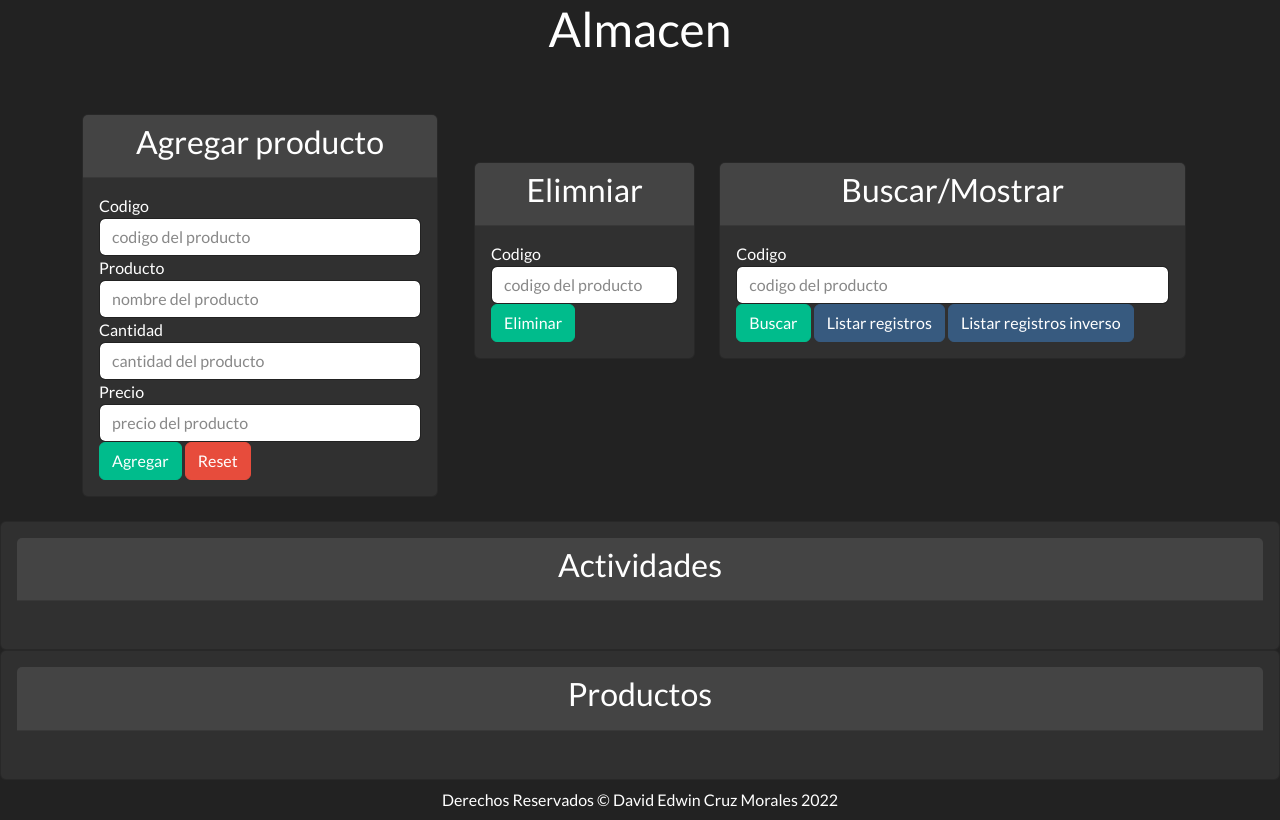
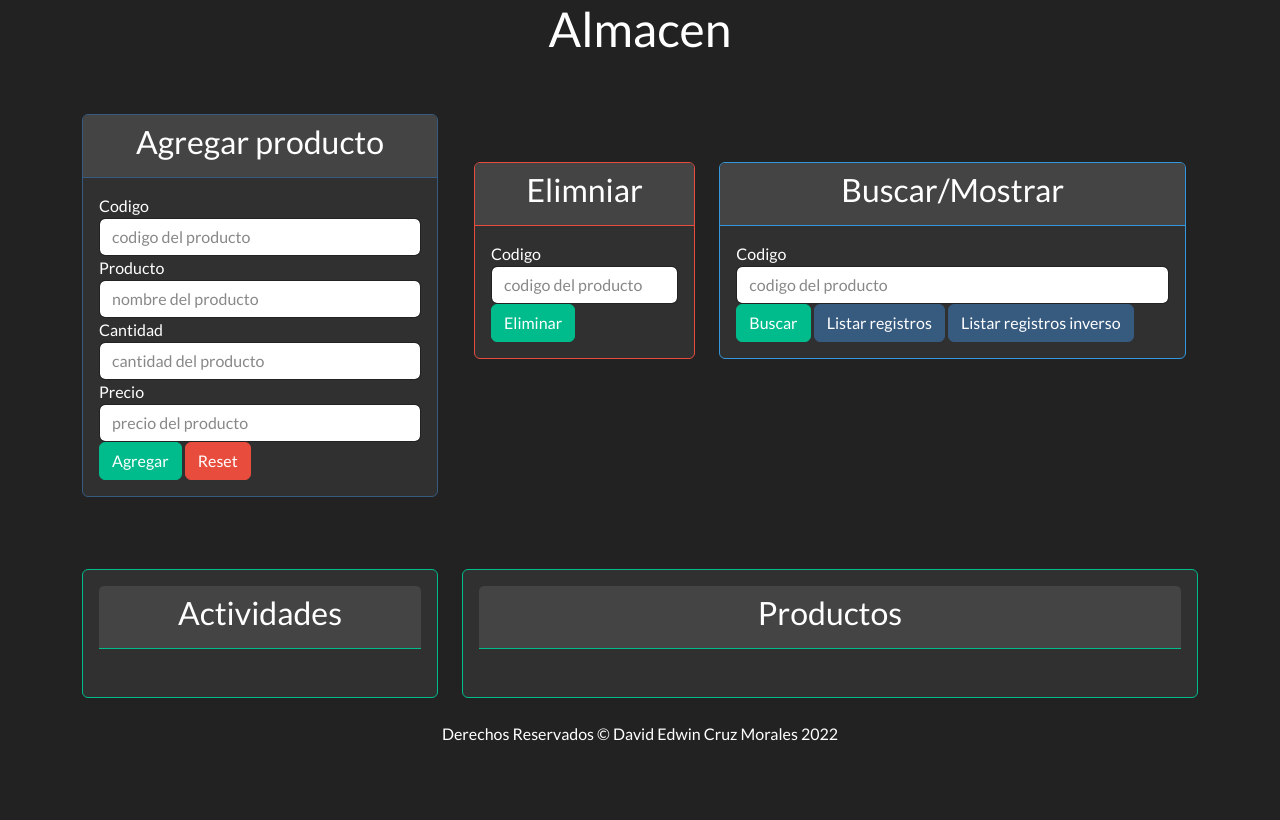
Before and after one commit to Dcruz05/Almacen_Ordenado, a plain HTML site: page index.html in a window 1280 px wide. Drawn offline with Linux system fonts and the light colour scheme.

Commit message:
Cambios en html

```diff
--- a/index.html
+++ b/index.html
@@ -1,4 +1,5 @@
 <!DOCTYPE html>
+
 <head>
     <meta charset="UTF-8">
     <meta name="viewport" content="width=device-width, initial-scale=1.0">
@@ -7,27 +8,34 @@
     <script src="./js/producto.js"></script>
     <script src="./js/almacen.js"></script>
 </head>
+
 <body>
-        <header class="header d-flex justify-content-center"><h1>Almacen</h1></header>
+    <header class="header d-flex justify-content-center">
+        <h1>Almacen</h1>
+    </header>
     <div class="container">
         <div class="row pt-5">
             <div class="col-md-4">
-                    <div class="card">
-                        <div class="card-header d-flex justify-content-center">
+                <div class="card border-primary">
+                    <div class="card-header d-flex justify-content-center border-primary">
                         <h3>Agregar producto</h3>
                     </div>
                     <form id="formularioProducto" class="card-body">
                         <div class="form-group">
-                                Codigo <input type="number" id="codigo" placeholder="codigo del producto" class="form-control">
+                            Codigo <input type="number" id="codigo" placeholder="codigo del producto"
+                                class="form-control">
                         </div>
                         <div class="form-group">
-                                Producto <input type="text" id="nombre" placeholder="nombre del producto" class="form-control">
+                            Producto <input type="text" id="nombre" placeholder="nombre del producto"
+                                class="form-control">
                         </div>
                         <div class="form-group">
-                                Cantidad <input type="number" id="cantidad" min="0" max="100" placeholder="cantidad del producto" class="form-control">
+                            Cantidad <input type="number" id="cantidad" min="0" max="100"
+                                placeholder="cantidad del producto" class="form-control">
                         </div>
                         <div class="form-group">
-                                Precio <input type="number" step="0.10" id="precio" placeholder="precio del producto" class="form-control">
+                            Precio <input type="number" step="0.10" id="precio" placeholder="precio del producto"
+                                class="form-control">
                         </div>
                         <input type="button" value="Agregar" id="btnAgregar" class="btn btn-success btn-block">
                         <input type="reset" class="btn btn-danger btn-block"></input>
@@ -38,30 +46,35 @@
                 <div class="container">
                     <div class="row pt-5">
                         <div class="col-md-4">
-                                <div class="card">
-                                    <div class="card-header d-flex justify-content-center">
+                            <div class="card border-danger">
+                                <div class="card-header d-flex justify-content-center border-danger">
                                     <h3>Elimniar</h3>
                                 </div>
                                 <form id="formularioProducto" class="card-body">
                                     <div class="form-group">
-                                            Codigo <input type="text" id="dltCodigo" placeholder="codigo del producto" class="form-control">
+                                        Codigo <input type="text" id="dltCodigo" placeholder="codigo del producto"
+                                            class="form-control">
                                     </div>
-                                        <input type="button" value="Eliminar" id="btneliminar" class="btn btn-success btn-block">
+                                    <input type="button" value="Eliminar" id="btneliminar"
+                                        class="btn btn-success btn-block">
                                 </form>
                             </div>
                         </div>
                         <div class="col-md-8">
-                                <div class="card">
-                                    <div class="card-header d-flex justify-content-center">
+                            <div class="card border-info">
+                                <div class="card-header d-flex justify-content-center border-info">
                                     <h3 class="d-flex justify-content-center">Buscar/Mostrar</h3>
                                 </div>
                                 <form id="formularioProducto" class="card-body">
                                     <div class="form-group">
-                                            Codigo <input type="text" id="schCodigo" placeholder="codigo del producto" class="form-control">
+                                        Codigo <input type="text" id="schCodigo" placeholder="codigo del producto"
+                                            class="form-control">
                                     </div>
-                                        <input type="button" value="Buscar" id="btnBuscar" class="btn btn-success btn-block">
+                                    <input type="button" value="Buscar" id="btnBuscar"
+                                        class="btn btn-success btn-block">
                                     <button class="btn btn-primary btn-block" id="btnMostrar">Listar registros</button>
-                                        <button class="btn btn-primary btn-block" id="btnMostrarInvertido">Listar registros inverso</button>
+                                    <button class="btn btn-primary btn-block" id="btnMostrarInvertido">Listar registros
+                                        inverso</button>
                                 </form>
                             </div>
                         </div>
@@ -71,26 +84,32 @@
         </div>
     </div><br>
 
-
-        <div class="card p-3">
-            <div class="card-header">
+    <div class="container">
+        <div class="row pt-5">
+            <div class="col-md-4">
+                <div class="card p-3 border-success mb-3">
+                    <div class="card-header border-success">
                         <h3 class="d-flex justify-content-center">Actividades</h3>
                     </div>
-            <div class="card-body" id = "actividades">
+                    <div class="card-body" id="actividades">
 
                     </div>
                 </div>
-        <div class="card p-3">
-            <div class="card-header">
-                <h3 class="d-flex justify-content-center">Productos</h3>
             </div>
-            <div class="card-body" id = "listado">
+            <div class="col-md-8">
+                <div class="card p-3 border-success mb-3 ">
+                    <div class="card-header border-success">
+                        <h3 class="d-flex justify-content-center border-success">Productos</h3>
+                    </div>
+                    <div class="card-body" id="listado">
 
                     </div>
                 </div>
-
-
+            </div>
+        </div>
+    </div>
     <script src="./js/app.js"></script>
 </body>
 <footer class="d-flex justify-content-center p-2">Derechos Reservados &copy; David Edwin Cruz Morales 2022</footer>
+
 </html>
```
Lines whose indentation alone changed are shown as unchanged.
